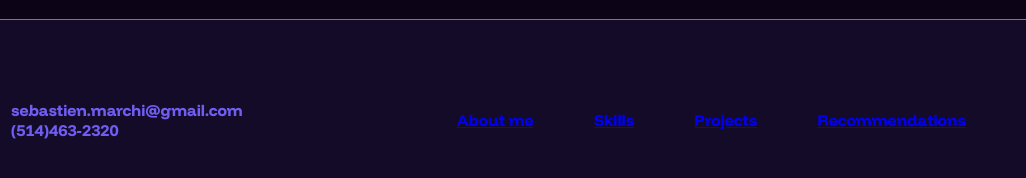
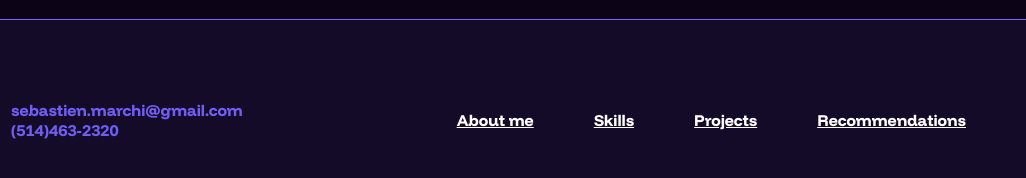
Before and after one commit to SEBdigitale/github.io, a website built with webpack: page index.html in a window 1280 px wide. Shown: the part 5023-5201 px from the top of the page, 254-1280 px from the left. Built offline with nearby package versions, Linux system fonts and the light colour scheme.

Commit message:
changed a color to white
changed a color to white

```diff
--- a/style.css
+++ b/style.css
@@ -8,6 +8,10 @@
 
 p{
     color: white;
+}
+
+a{
+    color: white !important;
 }
 a:hover{
     color: #5a4dbd;
```
